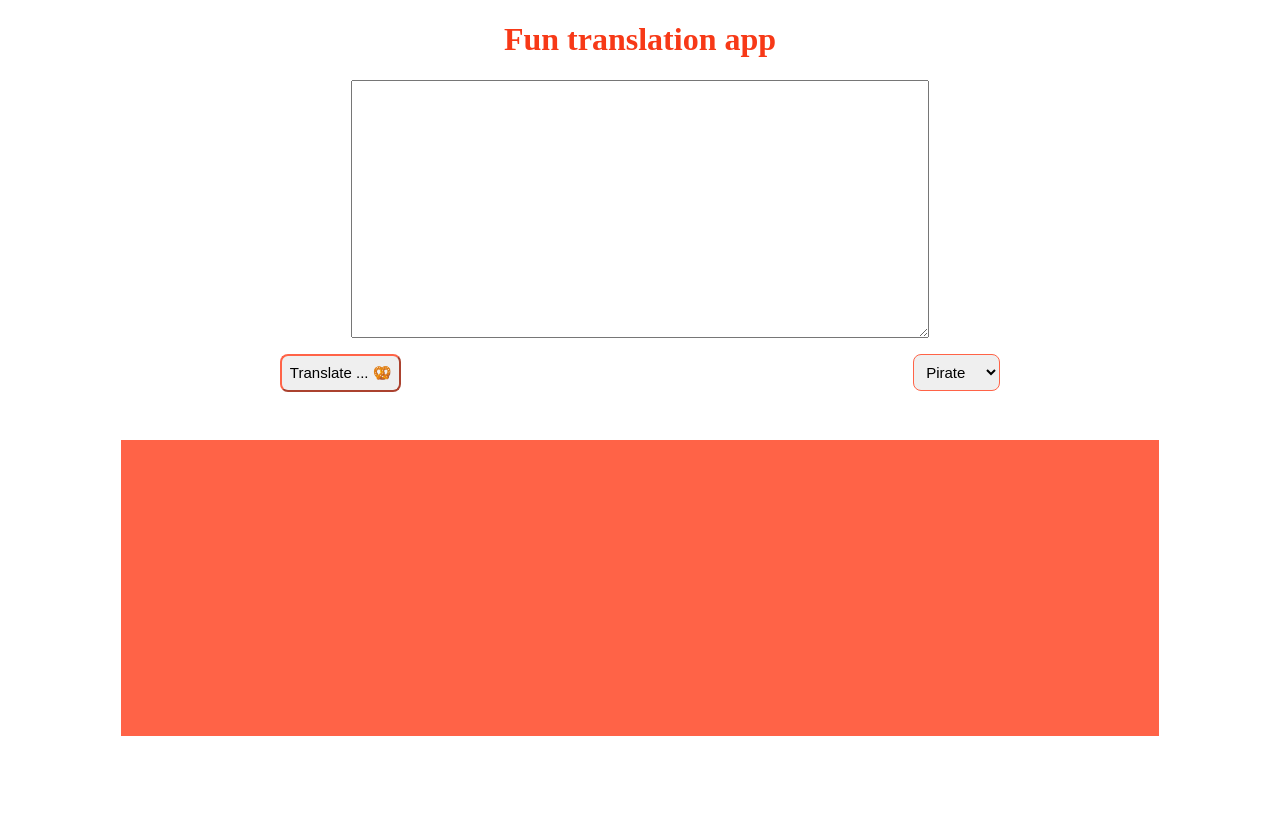
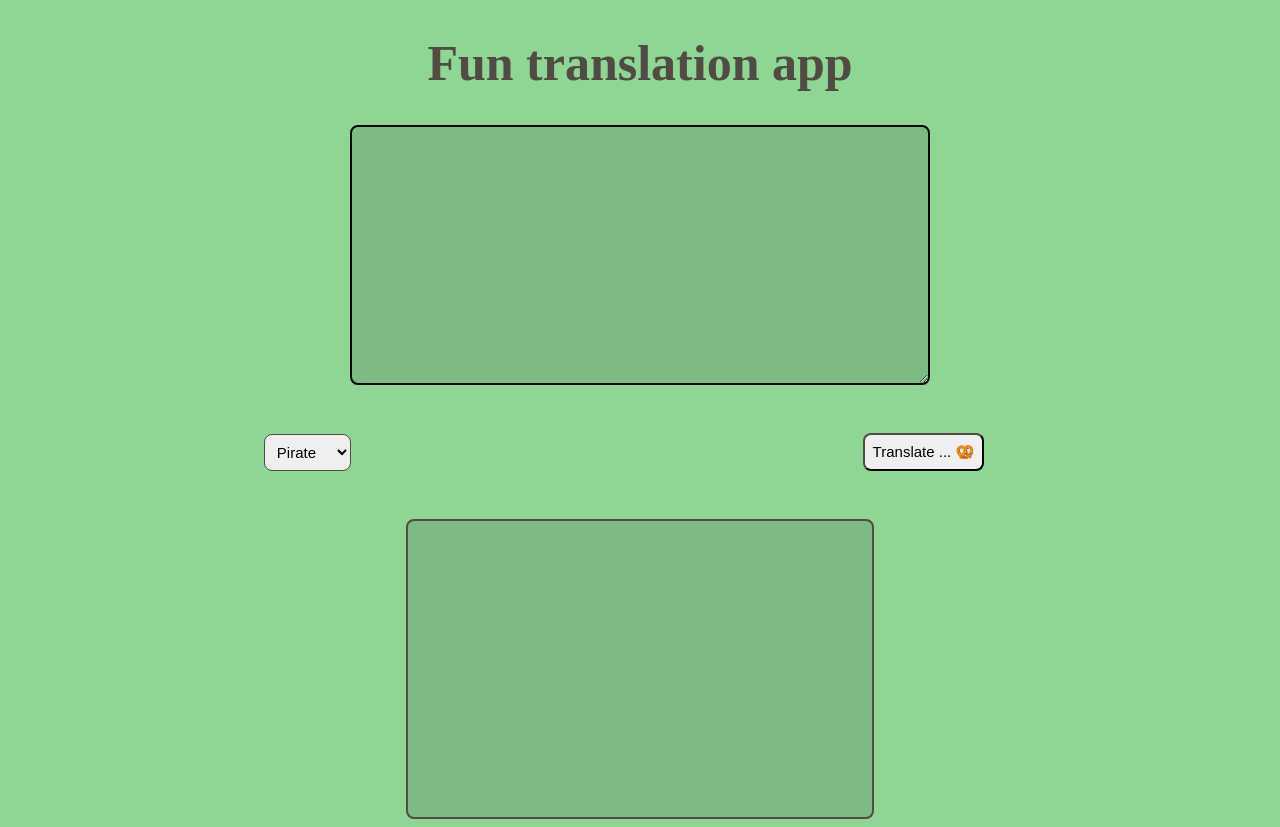
Before and after one commit to kaushalendra-pandey/Fun-translation-app, a plain HTML site: page index.html in a window 1280 px wide. Before the commit the page ends 800 px from the top, so only its background shows below. Drawn offline with Linux system fonts and the light colour scheme.

Commit message:
style:changed background color

```diff
--- a/index.html
+++ b/index.html
@@ -10,10 +10,9 @@
 <body>
     <h1> Fun translation app </h1>
     <div class="input-area">
-        <textarea id="input-text" placeholder="Enter you text here"> </textarea>
+        <textarea id="input-text" placeholder="Enter you text here..."> </textarea>
     </div>
     <div class="translate-button">
-        <button id="button" onclick="getEnteredText()"> Translate ... 🥨</button>
         <select name="language" id="language" onchange="onLanguageChange()">
             <!-- https://api.funtranslations.com/translate/pirate.json?text=Hello%20sir%21%20my%20mother%20goes%20with%20me%20to%20the%20ocean. -->
             <option selected value="pirate"> Pirate </option>
@@ -23,6 +22,7 @@
             <!-- https://api.funtranslations.com/translate/hodor.json?text=I%20will%20hold%20the%20door%20for%20the%20one%20eyed%20raven. -->
             <option value="hodor" > Hodor </option>
         </select>
+        <button id="button" onclick="getEnteredText()"> Translate ... 🥨</button>
     </div>
 
 
--- a/style.css
+++ b/style.css
@@ -1,6 +1,12 @@
+body {
+    background-color: #8FD694;
+}
+
 h1 {
     text-align: center;
-    color: rgb(247, 57, 23);
+    color: #504B43;
+    font-size: 50px;
+
 }
 
 .input-area {
@@ -8,6 +14,12 @@ h1 {
     align-items: center;
     justify-content: center;
     margin: 1rem;
+}
+
+textarea {
+    border-radius: 8px;
+    border: 2px solid black;
+    background-color: #7DBA84;
 }
 
 .translate-button {
@@ -22,7 +34,7 @@ h1 {
     font-size: 15px;
     padding: 8px;
     border-radius: 8px;
-    border-color: tomato;
+    border-color: #504B43
 }
 
 #input-text {
@@ -32,22 +44,25 @@ h1 {
     font-size: 15px;
     font-weight: 600;
     padding: 8px;
+    color: #504B43;
 }
 
 button {
     font-size: 15px;
     padding: 8px;
     border-radius: 8px;
-    border-color: tomato;
+    border-color: #504B43;
+    margin: 2rem;
     /* border:none; */
 }
 
 #translated-text {
-    border: aqua;
-    min-width: 70vw;
+    border:2px solid #504B43;
+    border-radius: 8px;
+    max-width: 35vw;
     min-height: 35vh;
-    background: tomato;
-    margin: 3rem 113px;
+    background: #7DBA84;
+    margin: auto;
     font-family: -apple-system, BlinkMacSystemFont, 'Segoe UI', Roboto, Oxygen, Ubuntu, Cantarell, 'Open Sans', 'Helvetica Neue', sans-serif;
     font-size: 15px;
     font-weight: 600;
```
